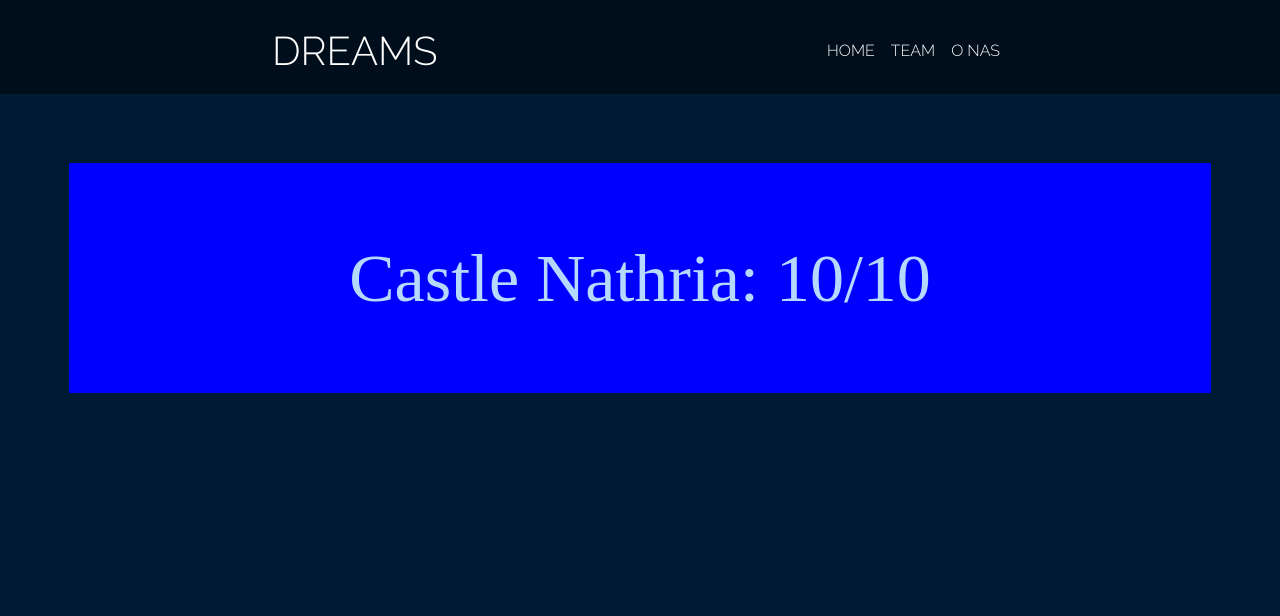
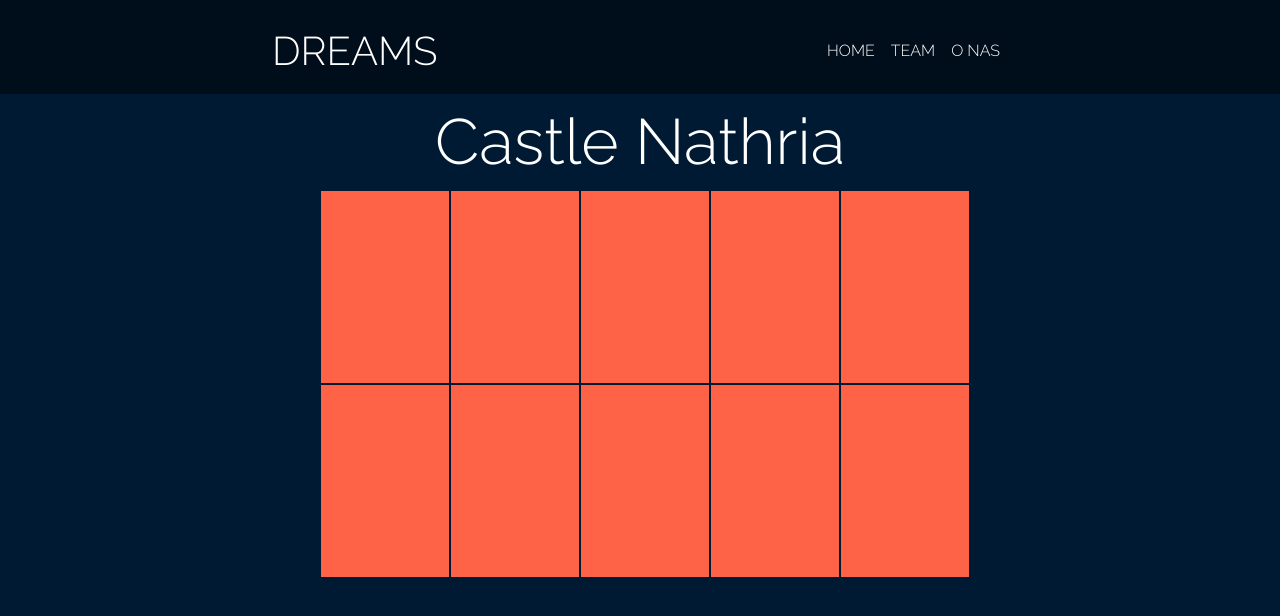
Before and after one commit to jerazmus/dreams-website, a Vue app in the folder dreams-website/: page / in a window 1280 px wide. Shown: the top 616 px of the page. Built offline with nearby package versions, Linux system fonts and the light colour scheme.

Commit message:
progress
bosses boxes

```diff
--- a/dreams-website/src/App.vue
+++ b/dreams-website/src/App.vue
@@ -29,7 +29,8 @@
 #app {
   margin: 0;
   padding: 0;
-  height: 100vh;
+  height: auto;
+  min-height: 100vh;
   background-color: #001a33;
 }
 </style>
--- a/dreams-website/src/components/Progress.vue
+++ b/dreams-website/src/components/Progress.vue
@@ -1,5 +1,10 @@
 <template>
-    <div class="progress-box">{{ raid_name }}: {{ progress_value }}/10
+    <div class="progress-box">{{ raidName }}
+      <div class="progress-bosses row">
+        <div class="progress-boss col-5 col-sm-5 col-md-2 col-lg-2 col-xl-2
+" v-for="boss in bosses" :key="boss.name" v-bind:title="boss.name">
+        </div>
+      </div>
     </div>
 </template>
 
@@ -8,8 +13,20 @@
   name: 'Progress',
   data() {
     return {
-      progress_value: "10",
-      raid_name: "Castle Nathria"
+      progressValue: "1",
+      raidName: "Castle Nathria",
+      bosses: [
+          { name: '1', status: 'Tak' },
+          { name: '2', status: 'Tak' },
+          { name: '3', status: 'Tak' },
+          { name: '4', status: 'Tak' },
+          { name: '5', status: 'Tak' },
+          { name: '6', status: 'Tak' },
+          { name: '7', status: 'Tak' },
+          { name: '8', status: 'Tak' },
+          { name: '9', status: 'Tak' },
+          { name: '10', status: 'Tak' }
+      ]
     }
   },
 
@@ -20,48 +37,54 @@
 <style scoped>
 
 .progress-box {
-    font-size: 21px;
-    text-align: center;
-    color: #b3d9ff;
-    font-family: Algerian;
-    background-color: #003366;
-    border: 5px solid #001a33;
-    margin:5%;
-    padding: 5%;
+  width: 100vw;
+  font-size: 8vw;
+  text-align: center;
+  color: white;
+  font-family: 'Raleway', sans-serif;
+  font-weight: 300;
+  margin: auto;
 }
 
-@media (max-width: 315px) {
-  .progress-box {
-     font-size: 18px;
-     background-color: violet;
-  }
+.progress-bosses {
+  margin: auto;
+}
+
+.progress-boss {
+  margin: 1px;
+  height: 20vw;
+  left: 10vw;
+  font-size: 20px;
+  background-color: tomato;
+}
+
+@media (min-width: 576px) {
  }
 
- @media (min-width: 400px) {
-  .progress-box {
-     font-size: 26.5px;
-     background-color: violet;
-  }
- }
+ @media (max-width: 767px) {
+   .progress-boss {
+    height: 25vw;
 
-@media (min-width: 576px) {
-  .progress-box {
-     font-size: 39px;
-     background-color: black;
   }
  }
 
 @media (min-width: 768px) {
-  .progress-box {
-     font-size: 50px;
-       background-color: green;
+  .progress-box, .progress-bosses {
+     width: 60vw;
+     font-size: 5vw;
+     margin: auto;
   }
+
+  .progress-boss {
+    margin: 1px;
+    left: 5vw;
+    height: 15vw;
+
+  }
+
 }
 
 @media (min-width: 992px) {
-  .progress-box {
-     font-size: 68px;
-       background-color: blue;
-  }
  }
+
 </style>
```
